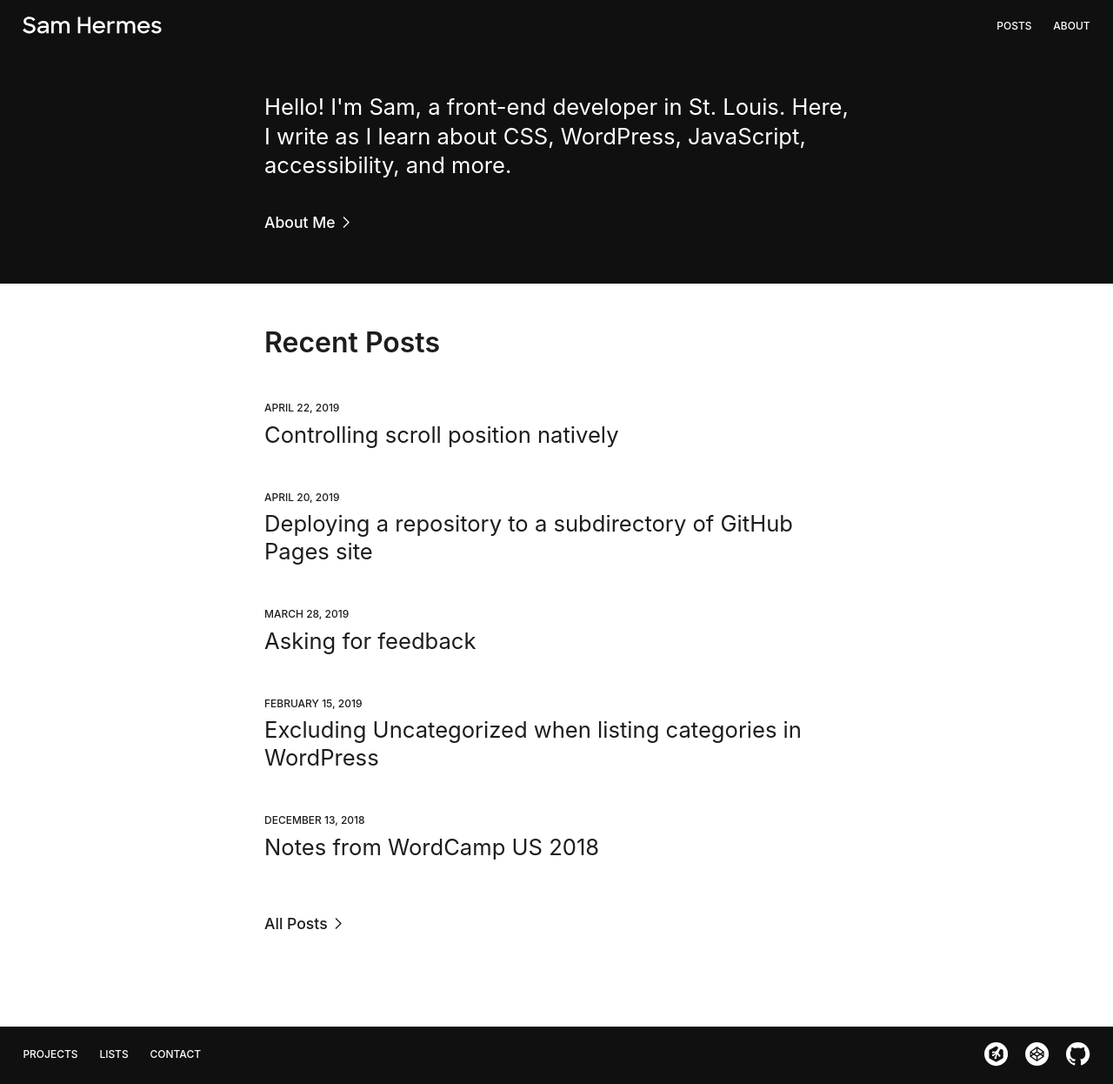
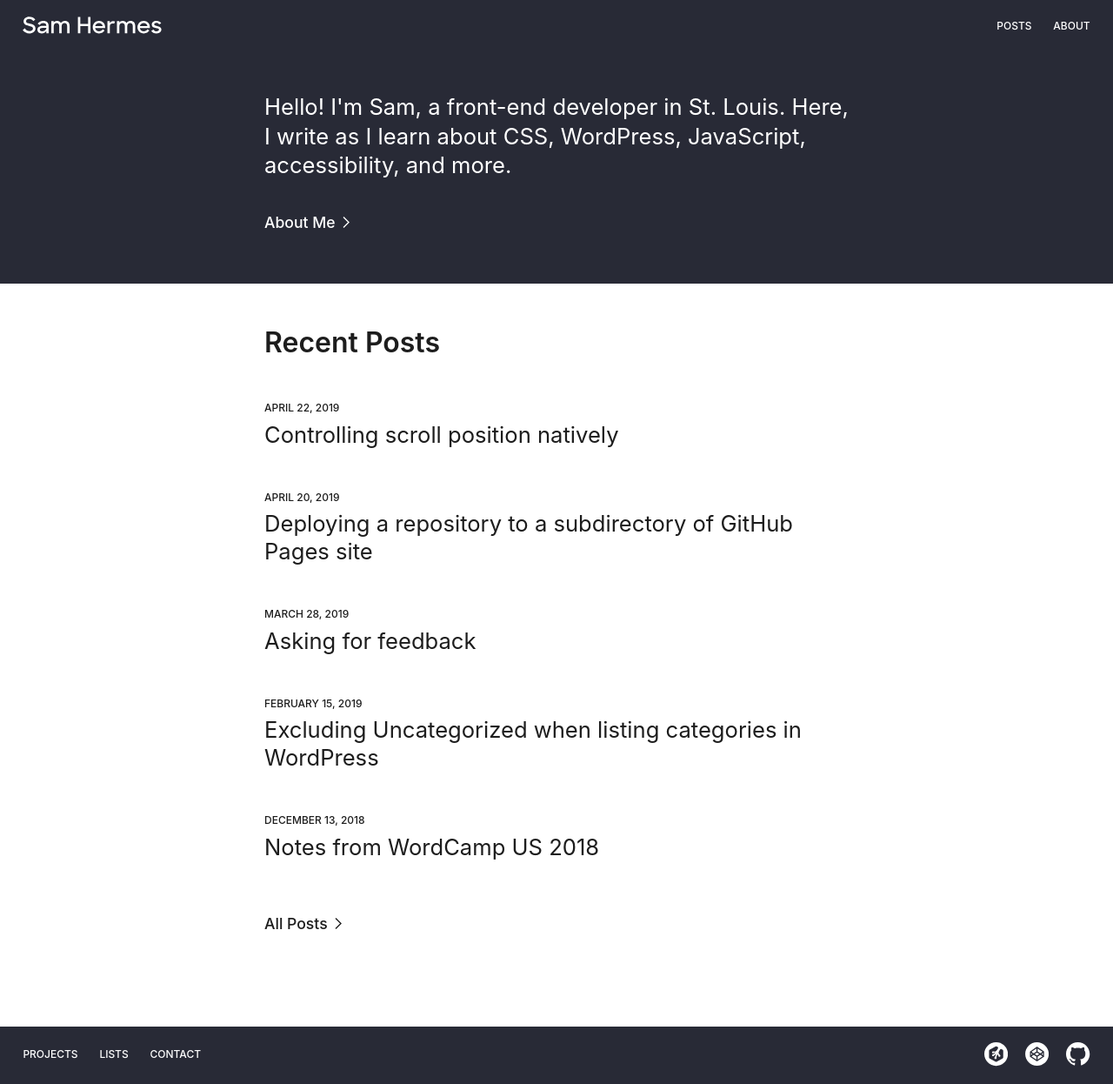
Before and after one commit to samhermes/samhermes.github.io, a Jekyll site: the page built from index.md, in a window 1280 px wide. Shown: the whole page at 87% size. Built offline with Jekyll 4.4.1, drawn with Linux system fonts in a browser that asks for light colours.

Commit message:
Update background color

```diff
--- a/_sass/_base.scss
+++ b/_sass/_base.scss
@@ -14,7 +14,7 @@ dl, dd, ol, ul, figure {
 body {
   font: $base-font-weight #{$base-font-size} $base-font-family;
   color: $text-color;
-  background: #101010;
+  background: #282a36;
   -webkit-text-size-adjust: 100%;
 }
 
--- a/_sass/_global.scss
+++ b/_sass/_global.scss
@@ -81,7 +81,7 @@
 
       &:hover {
         background: #fff;
-        color: #101010;
+        color: #282a36;
       }
     }
   }
@@ -163,7 +163,7 @@
 
 .page-not-found {
   .page {
-    background: #000;
+    background: #282a36;
     text-align: center;
     display: flex;
     align-items: center;
--- a/_sass/_home.scss
+++ b/_sass/_home.scss
@@ -4,7 +4,7 @@
     }
 
     .intro {
-        background: #101010;
+        background: #282a36;
         color: #fff;
         margin-bottom: 2rem;
 
--- a/_sass/_posts.scss
+++ b/_sass/_posts.scss
@@ -115,16 +115,16 @@
 
     a {
       border: 1px solid transparent;
-      background: #101010;
+      background: #282a36;
       color: #fff;
       padding: 0.4rem 1rem;
       border-radius: 0.25em;
       display: block;
 
       &:hover {
-        border-color: #101010;
+        border-color: #282a36;
         background: #fff;
-        color: #101010;
+        color: #282a36;
       }
     }
   }
```
